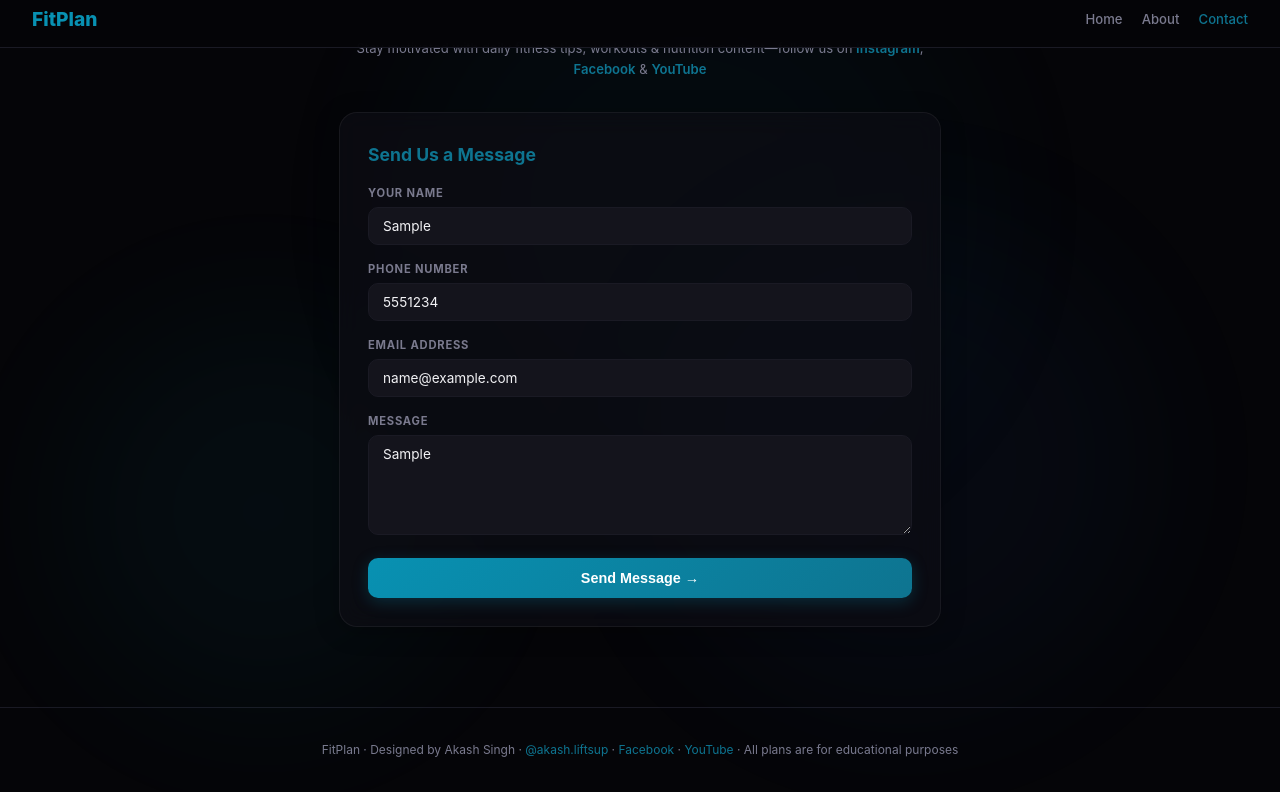
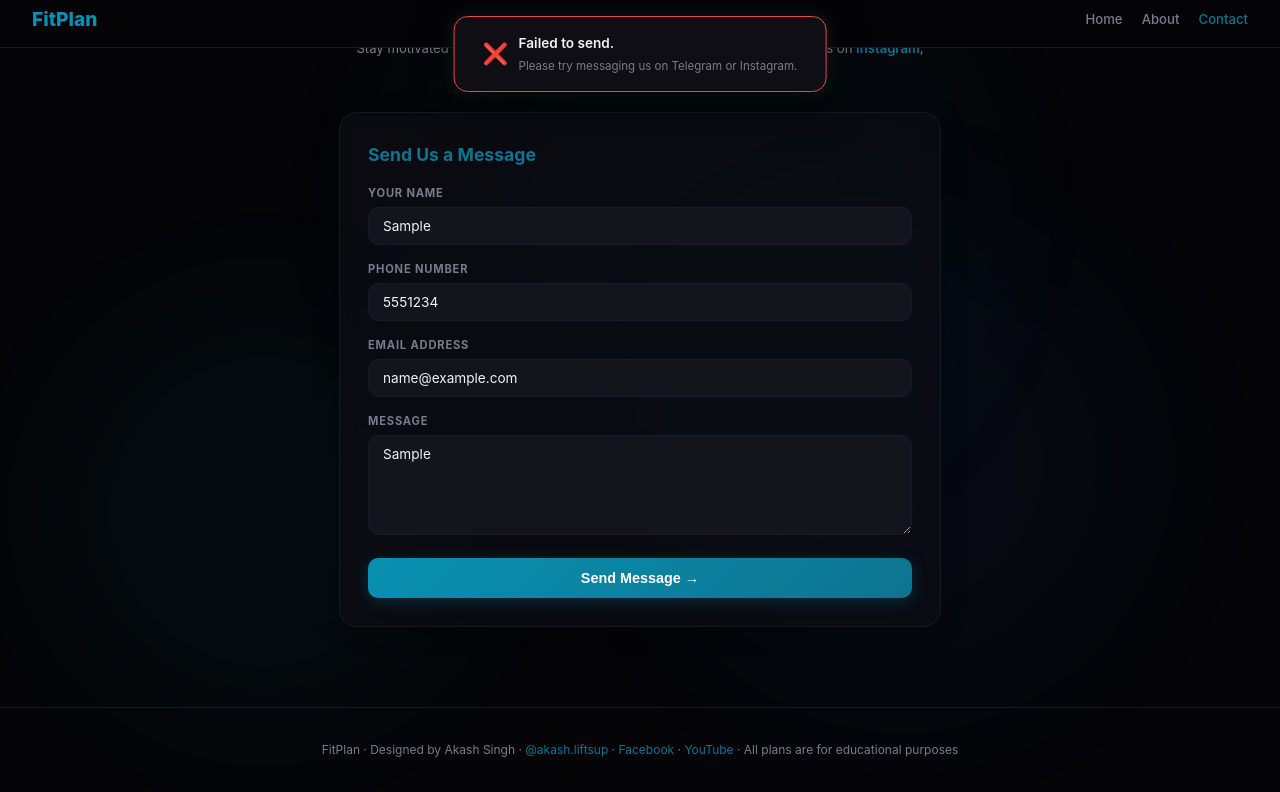
Before and after one commit to akash-0127/Fitness-Plan, a plain HTML site: page contact.html in a window 1280 px wide. Both pictures are taken after typing "Sample", "5551234", "name@example.com", "Sample" into the empty fields and a click on the button "Send Message →". Shown: the part 388-1180 px from the top of the page. Drawn offline with Linux system fonts and the light colour scheme; no server answers.

Commit message:
update: Replace alert() with styled toast popup on contact form

```diff
--- a/contact.html
+++ b/contact.html
@@ -78,6 +78,12 @@ h1 span{background:linear-gradient(135deg,var(--accent),var(--accent2));-webkit-
 ::-webkit-scrollbar-track{background:var(--bg)}
 ::-webkit-scrollbar-thumb{background:#222;border-radius:3px}
 ::selection{background:rgba(8,145,178,0.25);color:#fff}
+.toast-popup{position:fixed;top:1.5rem;left:50%;transform:translateX(-50%) translateY(-20px);background:var(--card);border:1px solid var(--success);border-radius:var(--r);padding:1rem 1.75rem;display:flex;align-items:center;gap:10px;box-shadow:0 12px 40px rgba(0,0,0,0.6),0 0 16px rgba(52,211,153,0.15);z-index:999;opacity:0;pointer-events:none;transition:opacity 0.3s,transform 0.3s}
+.toast-popup.show{opacity:1;transform:translateX(-50%) translateY(0);pointer-events:auto}
+.toast-popup.error{border-color:var(--red)}
+.toast-icon{font-size:1.3rem}
+.toast-text{font-size:0.85rem;font-weight:600;color:var(--text)}
+.toast-text span{display:block;font-size:0.72rem;font-weight:400;color:var(--muted);margin-top:2px}
 </style>
 </head>
 <body>
@@ -152,28 +158,37 @@ h1 span{background:linear-gradient(135deg,var(--accent),var(--accent2));-webkit-
 </div>
 
 <script>
+function showToast(icon,title,msg,error){
+  var t=document.getElementById('toastPopup');
+  var ti=document.getElementById('toastIcon');
+  var tt=document.getElementById('toastText');
+  ti.textContent=icon;
+  tt.innerHTML=title+(msg?'<span>'+msg+'</span>':'');
+  t.className='toast-popup'+(error?' error':'')+' show';
+  setTimeout(function(){t.classList.remove('show');},3500);
+}
 function sendMsg() {
   var n = document.getElementById('cName').value.trim();
   var p = document.getElementById('cPhone').value.trim();
   var e = document.getElementById('cEmail').value.trim();
   var m = document.getElementById('cMsg').value.trim();
-  if (!n || !m) { alert('Please enter your name and message.'); return; }
+  if (!n || !m) { showToast('⚠️','Please enter your name and message.','',true); return; }
   var text = '📩 NEW CONTACT FORM MESSAGE\n━━━━━━━━━━━━━━━━━━\nName: ' + n + '\nPhone: ' + (p || 'Not provided') + '\nEmail: ' + (e || 'Not provided') + '\nMessage: ' + m + '\n━━━━━━━━━━━━━━━━━━';
   fetch('https://api.telegram.org/bot8323966181:AAHkRHr-JXaEK_yVv1kG-fRXbtta4BBgT_8/sendMessage', {
     method: 'POST',
     headers: {'Content-Type': 'application/json'},
     body: JSON.stringify({chat_id: '676917032', text: text})
   }).then(function() {
-    alert('Message sent! We will get back to you soon.');
+    showToast('✅','Message sent!','We will get back to you soon.');
     document.getElementById('cName').value = '';
     document.getElementById('cPhone').value = '';
     document.getElementById('cEmail').value = '';
     document.getElementById('cMsg').value = '';
   }).catch(function() {
-    alert('Failed to send. Please try messaging us on Telegram or Instagram.');
+    showToast('❌','Failed to send.','Please try messaging us on Telegram or Instagram.',true);
   });
 }
 </script>
 
-</body>
+<div class="toast-popup" id="toastPopup"><div class="toast-icon" id="toastIcon"></div><div class="toast-text" id="toastText"></div></div>
 </html>
```
